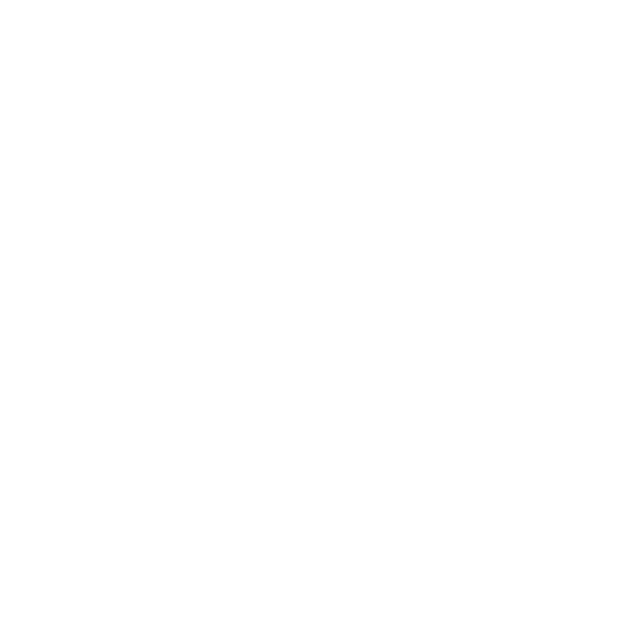
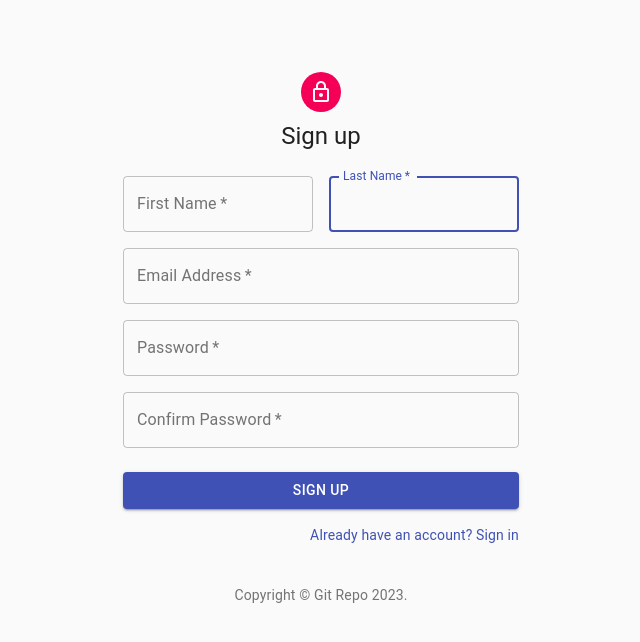
Before and after one commit to CMSC-495-Group-One/TaskManagementUI, a React (Create React App) app: page /sign-up in a window 1280 px wide. Before the commit this address had no page. Shown: the top 642 px of the page, without its empty margins (319-959 px from the left). Built offline with nearby package versions, Linux system fonts and the light colour scheme.

Commit message:
create SignUp page and field validation checks

```diff
--- a/package.json
+++ b/package.json
@@ -14,6 +14,7 @@
   "license": "ISC",
   "dependencies": {
     "@material-ui/core": "^4.12.4",
+    "@material-ui/icons": "^4.11.3",
     "axios": "^1.4.0",
     "jwt-decode": "^3.1.2",
     "react": "^17.0.2",
--- /dev/null
+++ b/src/components/SignUp.js
@@ -0,0 +1,245 @@
+import React from 'react';
+import { useForm, Controller } from 'react-hook-form';
+import Avatar from '@material-ui/core/Avatar';
+import Button from '@material-ui/core/Button';
+import CssBaseline from '@material-ui/core/CssBaseline';
+import TextField from '@material-ui/core/TextField';
+import FormControlLabel from '@material-ui/core/FormControlLabel';
+import Checkbox from '@material-ui/core/Checkbox';
+import Link from '@material-ui/core/Link';
+import Grid from '@material-ui/core/Grid';
+import Box from '@material-ui/core/Box';
+import LockOutlinedIcon from '@material-ui/icons/LockOutlined';
+import Typography from '@material-ui/core/Typography';
+import { makeStyles } from '@material-ui/core/styles';
+import Container from '@material-ui/core/Container';
+
+function Copyright() {
+  return (
+    <Typography variant="body2" color="textSecondary" align="center">
+      {'Copyright © '}
+      <Link color="inherit" href="https://github.com/CMSC-495-Group-One">
+        {/* Your Website */}
+        Git Repo
+      </Link>{' '}
+      {new Date().getFullYear()}
+      {'.'}
+    </Typography>
+  );
+}
+
+function isValidEmail(email) {
+  // Basic email validation regex; we can use more comprehensive one if needed
+  return /^[^\s@]+@[^\s@]+\.[^\s@]+$/.test(email);
+}
+
+function isValidPassword(password) {
+  // Password validation logic so far, but we can tweak as needed
+//   return password.length >= 8;
+  const passwordRegex = /^(?=.*[a-z])(?=.*[A-Z])(?=.*\d)(?=.*[@$!%*?&])\S{8,}$/;
+  return passwordRegex.test(password);
+}
+
+const useStyles = makeStyles((theme) => ({
+  paper: {
+    marginTop: theme.spacing(8),
+    display: 'flex',
+    flexDirection: 'column',
+    alignItems: 'center',
+  },
+  avatar: {
+    margin: theme.spacing(1),
+    backgroundColor: theme.palette.secondary.main,
+  },
+  form: {
+    width: '100%',
+    marginTop: theme.spacing(3),
+  },
+  submit: {
+    margin: theme.spacing(3, 0, 2),
+  },
+}));
+
+export default function SignUp() {
+  const classes = useStyles();
+  const { handleSubmit, control, formState: { errors } } = useForm();
+
+  const onSubmit = (data) => {
+    // Additional actions on form submission here
+    // placemarker to call our API to chk and save data
+    console.log(data);
+  };
+
+  return (
+    <Container component="main" maxWidth="xs">
+      <CssBaseline />
+      <div className={classes.paper}>
+        <Avatar className={classes.avatar}>
+          <LockOutlinedIcon />
+        </Avatar>
+        <Typography component="h1" variant="h5">
+          Sign up
+        </Typography>
+        <form className={classes.form} onSubmit={handleSubmit(onSubmit)}>
+          <Grid container spacing={2}>
+            <Grid item xs={12} sm={6}>
+              <Controller
+                name="firstName"
+                control={control}
+                defaultValue=""
+                rules={{ required: 'First Name is required' }}
+                render={({ field }) => (
+                  <TextField
+                    {...field}
+                    autoComplete="fname"
+                    // name="firstName"
+                    variant="outlined"
+                    required
+                    fullWidth
+                    // id="firstName"
+                    label="First Name"
+                    autoFocus
+                  />
+                )}
+              />
+            </Grid>
+            <Grid item xs={12} sm={6}>
+              <Controller
+                name="lastName"
+                control={control}
+                defaultValue=""
+                rules={{ required: 'Last Name is required' }}
+                render={({ field }) => (
+                  <TextField
+                    {...field}
+                    autoComplete="lname"
+                    // name="lastName"
+                    variant="outlined"
+                    required
+                    fullWidth
+                    // id="lastName"
+                    label="Last Name"
+                    autoFocus
+                  />
+                )}
+              />
+              {/* <TextField
+                variant="outlined"
+                required
+                fullWidth
+                id="lastName"
+                label="Last Name"
+                name="lastName"
+                autoComplete="lname"
+              /> */}
+            </Grid>
+            <Grid item xs={12}>
+              <Controller
+                name="email"
+                control={control}
+                defaultValue=""
+                rules={{
+                  required: 'Email Address is required',
+                  validate: value => isValidEmail(value) || 'Invalid Email Address',
+                }}
+                render={({ field }) => (
+                  <TextField
+                    {...field}
+                    autoComplete="email"
+                    // name="email"
+                    variant="outlined"
+                    required
+                    fullWidth
+                    // id="email"
+                    label="Email Address"
+                    error={!!errors.email}
+                    helperText={errors.email?.message}
+                  />
+                )}
+              />
+            </Grid>
+            <Grid item xs={12}>
+            <Controller
+                name="password"
+                control={control}
+                defaultValue=""
+                rules={{
+                    required: 'Password is required',
+                    validate: value => isValidPassword(value) ||
+                    'Password must be at least 8 characters long' +
+                    '\n and contain a lower case, uppercase, number,' +
+                    '\n and at least one of these special char @$!%*?&',
+                }}
+                render={({ field }) => (
+                  <TextField
+                    {...field}
+                    autoComplete="current-password"
+                    // name="email"
+                    variant="outlined"
+                    required
+                    fullWidth
+                    // id="email"
+                    label="Password"
+                    error={!!errors.password}
+                    helperText={errors.password?.message}
+                  />
+                )}
+              />
+            </Grid>
+            <Grid item xs={12}>
+            <Controller
+                name="confirmPassword"
+                control={control}
+                defaultValue=""
+                rules={{
+                    required: 'Confirm Password is required',
+                    validate: value => value === control.getValues('password') ||
+                    'Passwords do not match',
+                }}
+                render={({ field }) => (
+                  <TextField
+                    {...field}
+                    autoComplete="current-password"
+                    // name="confirmPassword"
+                    variant="outlined"
+                    required
+                    fullWidth
+                    // id="confirmPassword"
+                    label="Confirm Password"
+                    error={!!errors.confirmPassword}
+                    helperText={errors.confirmPassword?.message}
+                  />
+                )}
+              />
+            </Grid>
+            {/* <Grid item xs={12}>
+              <FormControlLabel
+                control={<Checkbox value="allowExtraEmails" color="primary" />}
+                label="I want to receive updates via email."
+              />
+            </Grid> */}
+          </Grid>
+          <Button
+            type="submit"
+            fullWidth
+            variant="contained"
+            color="primary"
+            className={classes.submit}
+          >
+            Sign Up
+          </Button>
+          <Grid container justifyContent="flex-end">
+            <Grid item>
+              <Link href="/sign-in" variant="body2">
+                Already have an account? Sign in
+              </Link>
+            </Grid>
+          </Grid>
+        </form>
+      </div>
+      <Box mt={5}>
+        <Copyright />
+      </Box>
+    </Container>
+  );
+}
--- a/src/components/routes.js
+++ b/src/components/routes.js
@@ -1,6 +1,7 @@
 import { Route, Routes as _Routes } from "react-router-dom";
 import SignInForm from "./sign-in";
 import Tasks from "./tasks";
+import SignUp from "./SignUp";
 
 export const Routes = () => {
   return (
@@ -8,6 +9,7 @@
       <Route path="/" element={<SignInForm />} />
       <Route path="/sign-in" element={<SignInForm />} />
       <Route path="/tasks" element={<Tasks />} />
+      <Route path="/sign-up" element={<SignUp />} />
     </_Routes>
   );
 };
```
